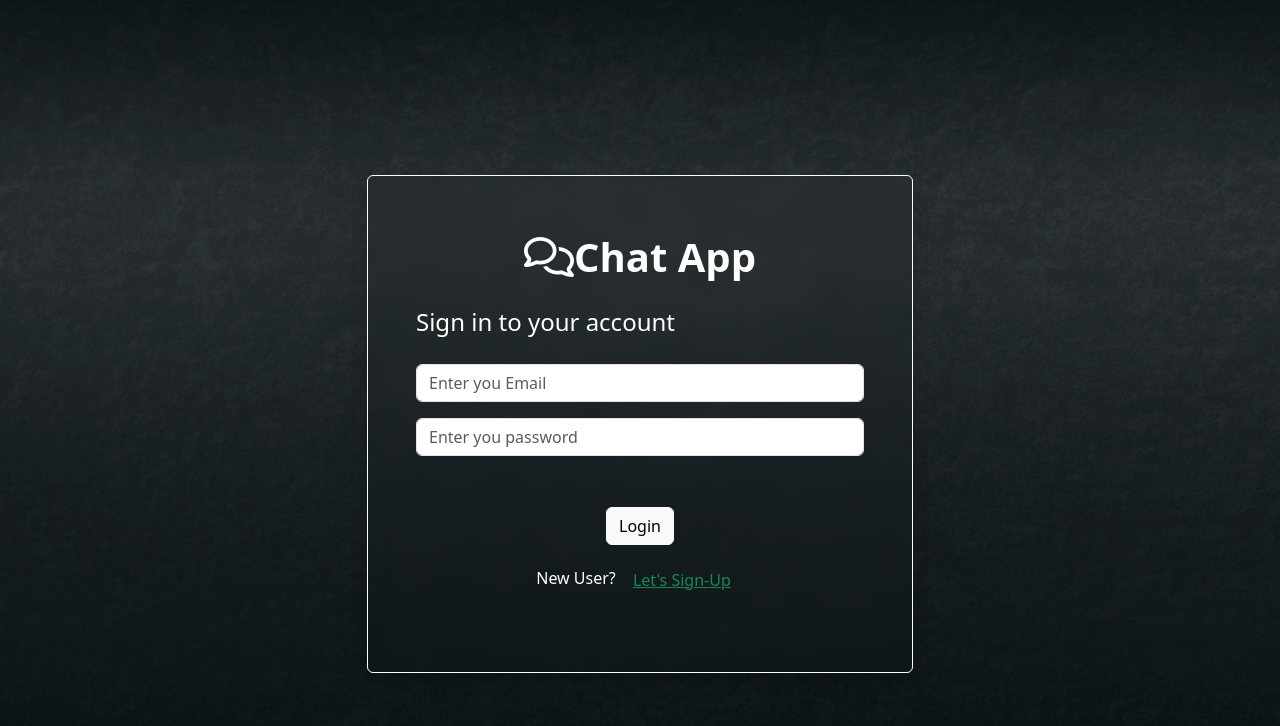
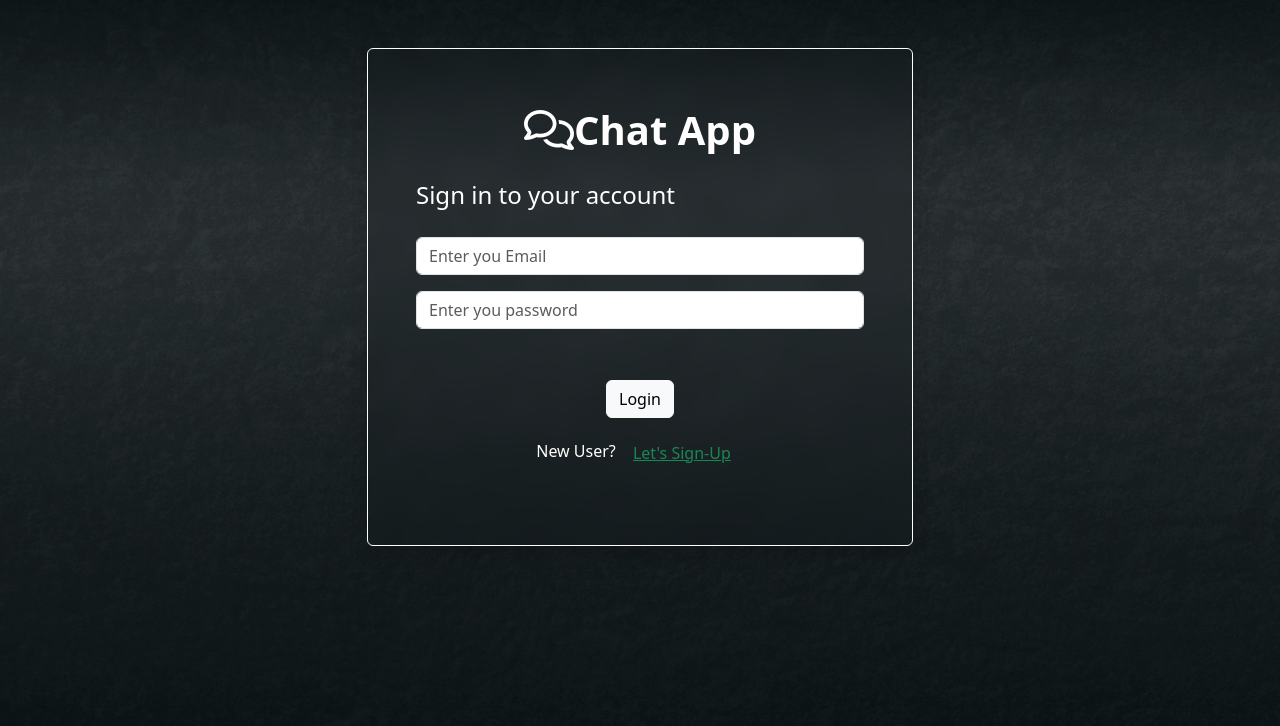
Before and after one commit to sayyidfayadh/chat-app, a React (Vite) app: page / in a window 1280 px wide. Shown: the top 726 px of the page. Built offline with nearby package versions, Linux system fonts and the light colour scheme; no server answers; the database is empty.

Commit message:
second push background

```diff
--- a/src/App.css
+++ b/src/App.css
@@ -2,7 +2,7 @@
   color: white;
   background: linear-gradient(135deg,rgba(255, 255, 255, 0),rgba(255, 255, 255, 0));
   backdrop-filter: blur(10px);
-  max-height: 200vh;
+  max-height: 100vh;
   -webkit-backdrop-filter: blur(10px);
   box-shadow:0 4px 8px 1px rgba(0, 0, 0, 0.383)  ;
 }
--- a/src/index.css
+++ b/src/index.css
@@ -1,8 +1,7 @@
 body{
   background-image: url("/media/smooth-black-concrete-wall-background.jpg");
-  background-repeat: no-repeat;
+  background-repeat: repeat;
   background-size: cover;
-  height: 100vh;
   display: flex;
   align-items: center;
   justify-content: center;
```
Also changed, not shown: public/media/1920x1080-black-solid-color-background.jpg (added), public/media/7680x4320-black-solid-color-background.jpg (added).
